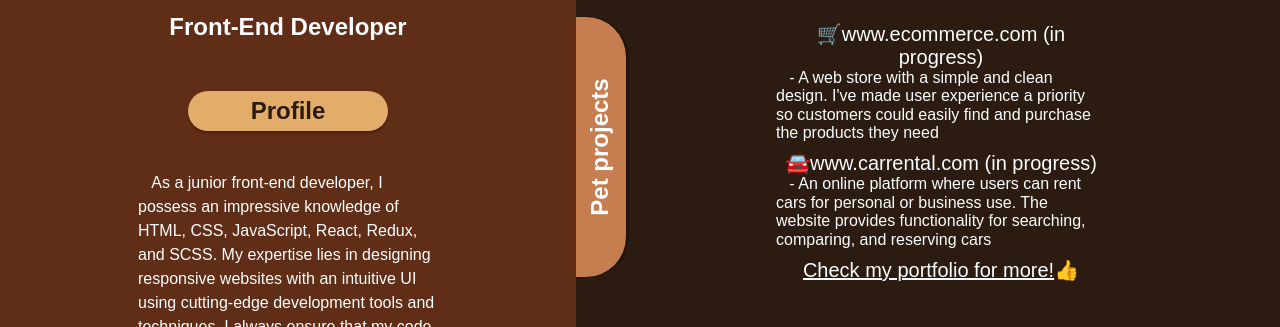
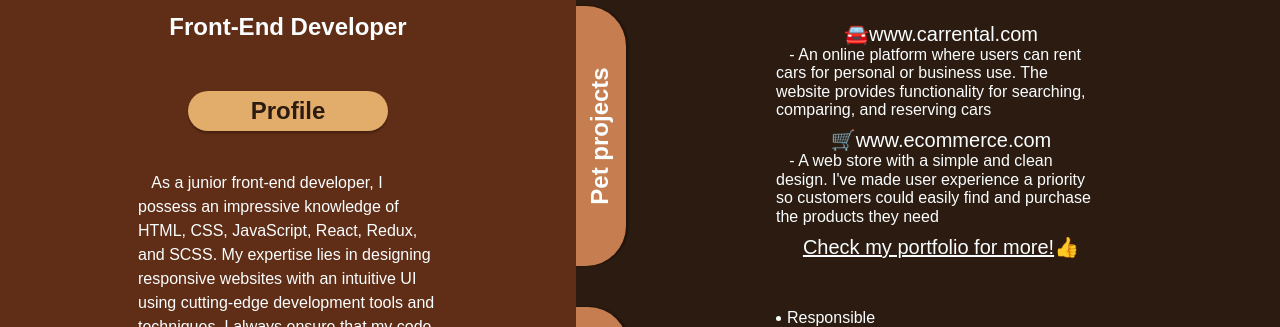
Before and after one commit to AndreyOvchynnikov/homepage, a plain HTML site: page index.html in a window 1280 px wide. Shown: the part 407-734 px from the top of the page. Drawn offline with nearby package versions, Linux system fonts and the light colour scheme; a web font is replaced by a local one.

Commit message:
Update index.html

```diff
--- a/index.html
+++ b/index.html
@@ -185,22 +185,21 @@
                     <li>
                         <ul class="pet-projects-list">
                             <li class="pet-projects-list-item">
+                                <a href="https://andreyovchynnikov.github.io/carrental/" target="_blank"
+                                    rel="noopener noreferer" class="pet-projects-list-item-link">🚘www.carrental.com</a>
+                                <p> &nbsp&nbsp&nbsp- An online platform where users can rent cars for personal or
+                                    business use. The website provides functionality for
+                                    searching, comparing, and reserving cars
+                                </p>
+                            </li>
+                            <li class="pet-projects-list-item">
                                 <a href="https://andreyovchynnikov.github.io/ecommerce/" target="_blank"
-                                    rel="noopener noreferer" class="pet-projects-list-item-link">🛒www.ecommerce.com (in
-                                    progress)</a>
+                                    rel="noopener noreferer" class="pet-projects-list-item-link">🛒www.ecommerce.com
+                                </a>
                                 <p> &nbsp&nbsp&nbsp- A web store with a simple and clean design.
                                     I've made user experience a priority
                                     so customers could easily find and
                                     purchase the products they need
-                                </p>
-                            </li>
-                            <li class="pet-projects-list-item">
-                                <a href="https://andreyovchynnikov.github.io/AndreyOvchynnikov_portfolio_main/"
-                                    target="_blank" rel="noopener noreferer"
-                                    class="pet-projects-list-item-link">🚘www.carrental.com (in progress)</a>
-                                <p> &nbsp&nbsp&nbsp- An online platform where users can rent cars for personal or
-                                    business use. The website provides functionality for
-                                    searching, comparing, and reserving cars
                                 </p>
                             </li>
                             <a href="https://andreyovchynnikov.github.io/AndreyOvchynnikov_portfolio_main/"
```
